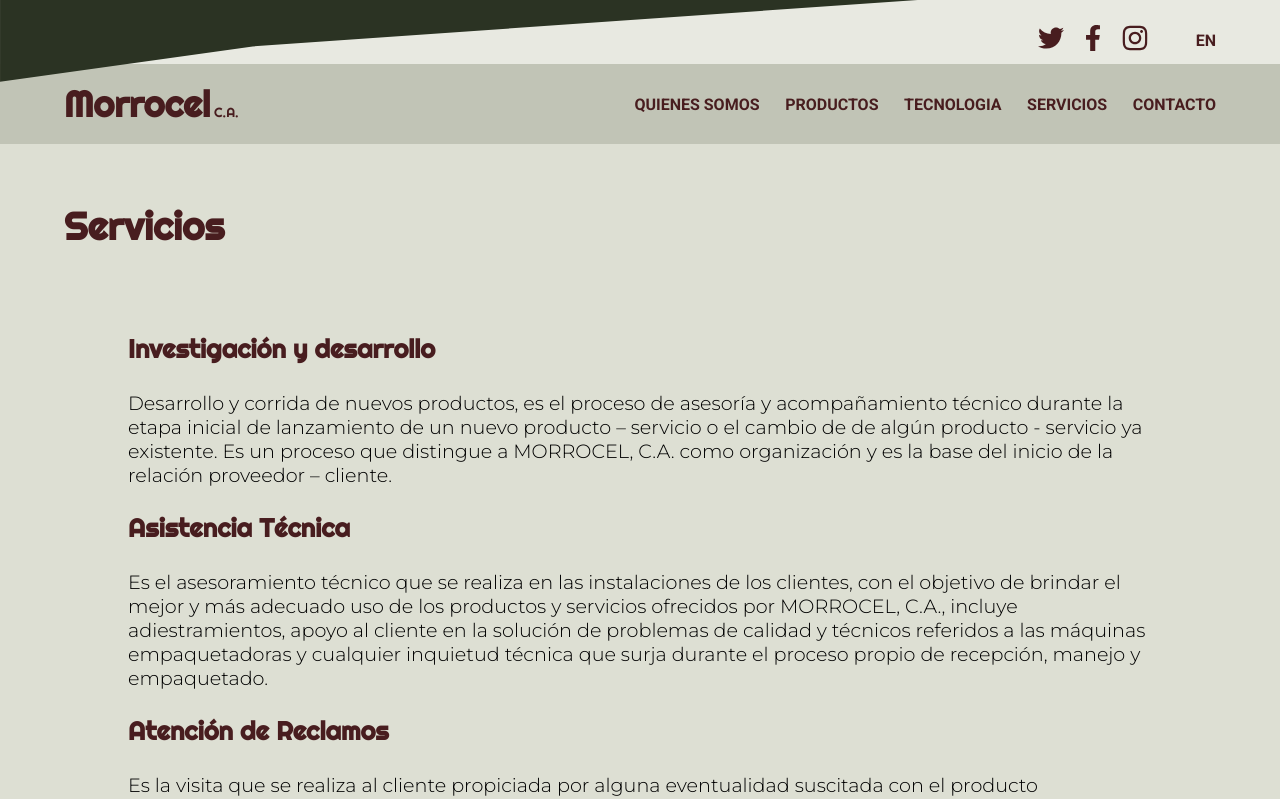
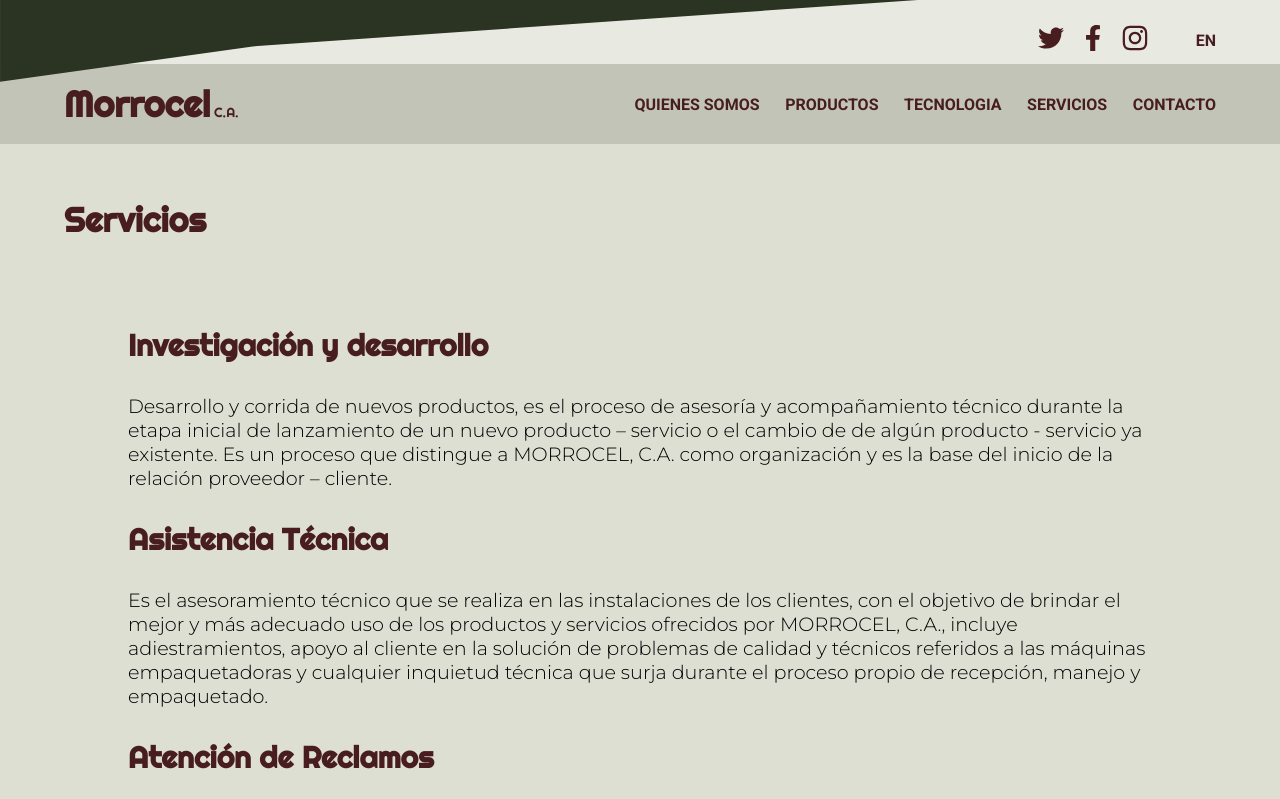
Before and after one commit to Jesusml1/morrocel-concept, a Next.js app: page /servicios in a window 1280 px wide. Shown: the top 799 px of the page. Built offline with nearby package versions, Linux system fonts and the light colour scheme.

Commit message:
fix minor diff styles between pages

```diff
--- a/src/components/services/services_content/styles.js
+++ b/src/components/services/services_content/styles.js
@@ -10,11 +10,13 @@
 
 export const Title = styled.div`
   padding: 2rem 5% 1rem;
-  color: var(--Cocoa-Bean);
-  font-family: Righteous, Arial, Helvetica, sans-serif;
-  font-size: 1.2rem;
+  h1{
+    color: var(--Cocoa-Bean);
+    font-family: Righteous, Arial, Helvetica, sans-serif;
+    font-size: 34px;
+  }
   @media(max-width: 768px){
-    padding: 0 1rem;
+    padding: 1.4rem 2%;
   }
 `
 export const Body = styled.div`
@@ -22,7 +24,7 @@
   h3{
     color: var(--Cocoa-Bean);
     font-family: Righteous, Arial, Helvetica, sans-serif;
-    font-size: 1.6rem;
+    font-size: 30px;
   }
   p{
     color: var(--Black);
--- a/src/components/tecnology/tecnology_content/styles.js
+++ b/src/components/tecnology/tecnology_content/styles.js
@@ -7,14 +7,16 @@
 `
 
 export const TitleContainer = styled.div`
+  height: 100%;
   h1{
     margin: 0;
     padding: 2rem 5%;
+    font-size: 34px;
     font-family: Righteous;
     color: var(--Cocoa-Bean);
     @media(max-width: 768px){
-      padding: 1rem 4%;
-      font-size: 2.4rem;
+      padding: 1.4rem 2%;
+
     }
   }
 `
```
Also changed, not shown: src/components/products/products_content/styles.js (+7 -2 lines).
